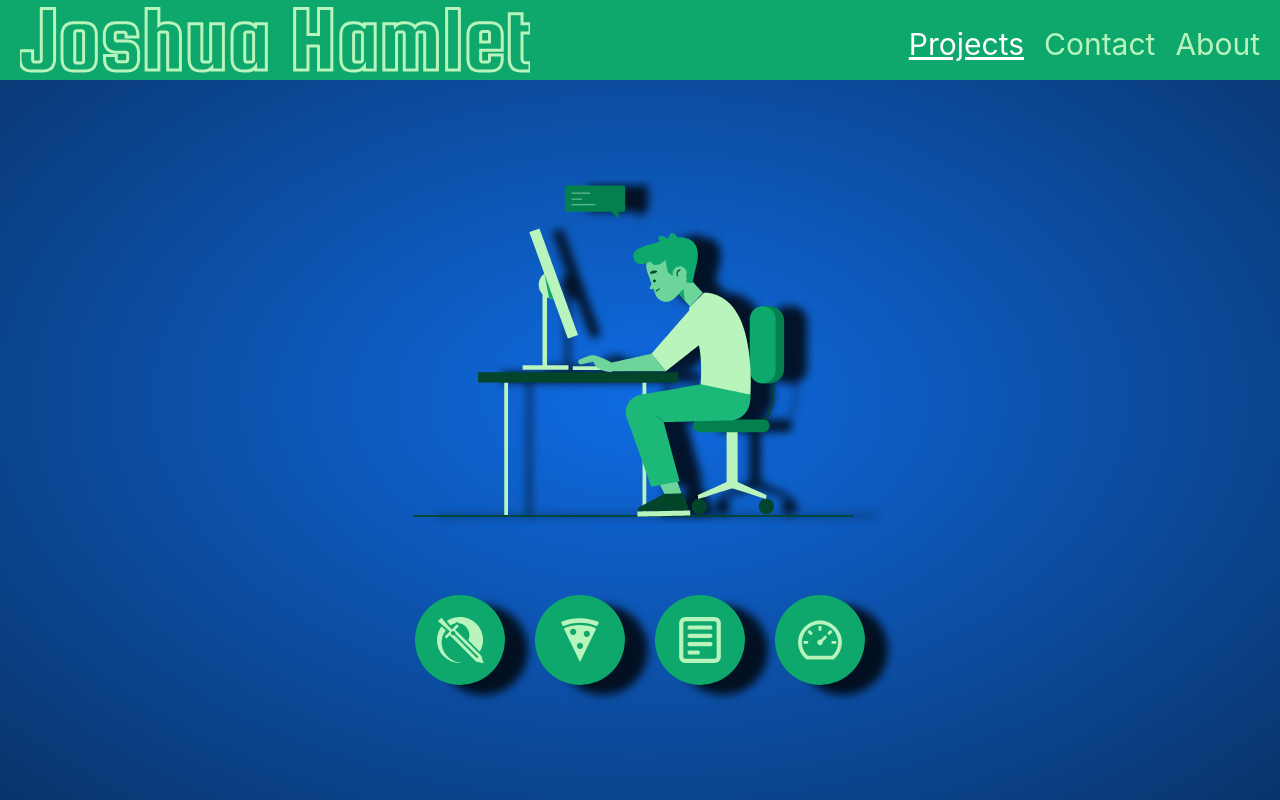
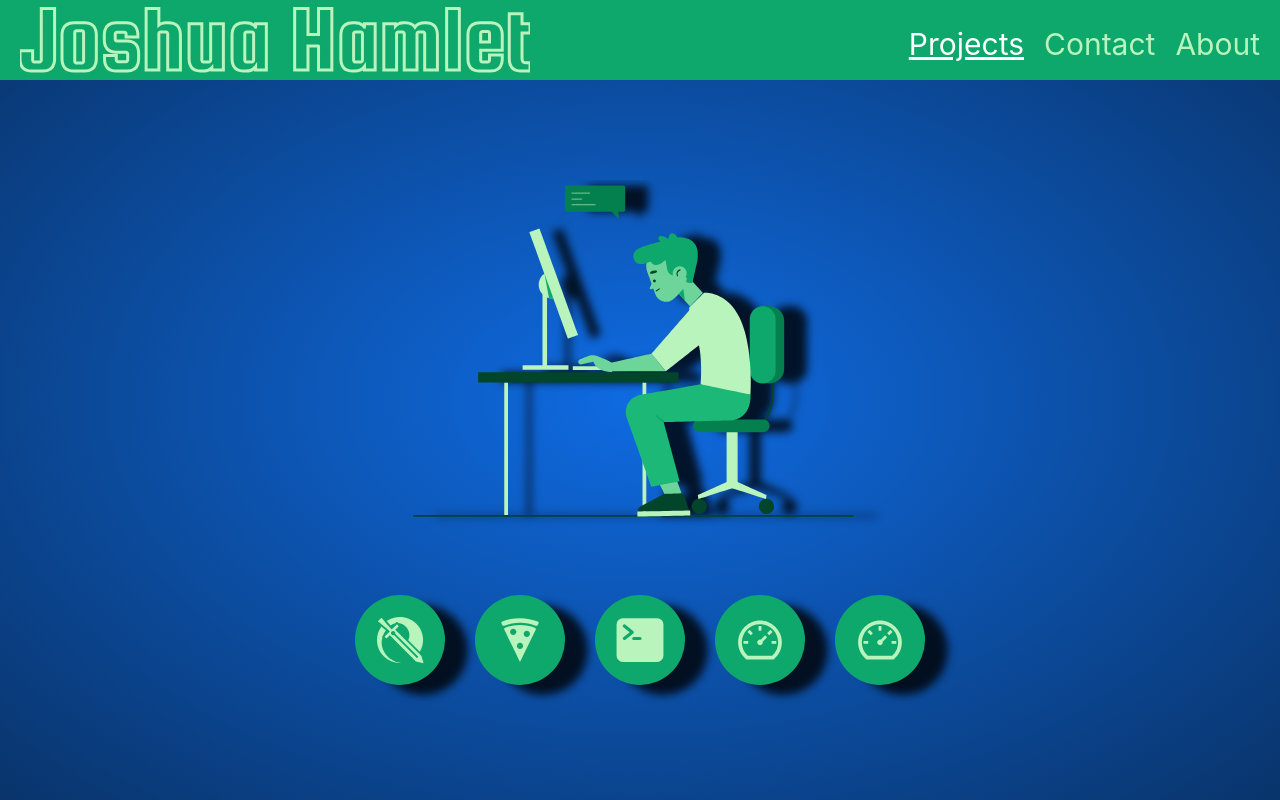
Before and after one commit to joshuahamlet/joshuahamlet.github.io, a React (Create React App) app: page /about in a window 1280 px wide. Built offline with nearby package versions, Linux system fonts and the light colour scheme.

Commit message:
feat: icon updates

```diff
--- a/package.json
+++ b/package.json
@@ -13,7 +13,7 @@
     "lottie-web": "^5.7.3",
     "react": "^16.13.1",
     "react-dom": "^16.13.1",
-    "react-icons": "^3.11.0",
+    "react-icons": "^4.7.1",
     "react-router-dom": "^5.2.0",
     "react-scripts": "3.4.3",
     "yup": "^0.29.3"
--- a/src/Components/Icons.js
+++ b/src/Components/Icons.js
@@ -1,33 +1,31 @@
-import React from "react"
+import React from 'react'
 import { motion } from 'framer-motion'
 import { FaArrowCircleRight } from 'react-icons/fa'
 import './Icons.css'
 
 const Icons = ({ project, setClicky }) => {
-
   const iconCloseHandler = () => {
     setClicky(undefined)
   }
 
   return (
     <>
+      <motion.div layoutId={`icon-${project.id}`} className='icon-big'>
+        <motion.div className='icon-title-box'>
           <motion.div
-        layoutId={`icon-${project.id}`} className="icon-big">
-
-            <motion.div className="icon-title-box">
-            <motion.div onClick={iconCloseHandler} className="icon-title-icon" layoutId={`icon-title-${project.id}`}>
+            onClick={iconCloseHandler}
+            className='icon-title-icon'
+            layoutId={`icon-title-${project.id}`}
+          >
             {project.icon}
           </motion.div>
 
-                <motion.div
-                className="icon-title-text"
-                transition={{ delay: 0.5 }}
-                >
+          <motion.div className='icon-title-text' transition={{ delay: 0.5 }}>
             <motion.div
               initial={{ opacity: 0 }}
               animate={{ opacity: 1 }}
               transition={{ duration: 0.2, delay: 0.5 }}
-                    className="icon-title-text-title"
+              className='icon-title-text-title'
             >
               {console.log(project.title)}
               {project.title}
@@ -36,40 +34,43 @@ const Icons = ({ project, setClicky }) => {
             <motion.a
               initial={{ opacity: 0 }}
               animate={{ opacity: 1 }}
-                    transition={{ duration: 0.2, delay: .75 }}
-                    className="icon-title-text-link"
-                    href="https://legendofsellda.netlify.app" target="_blank"
+              transition={{ duration: 0.2, delay: 0.75 }}
+              className='icon-title-text-link'
+              href={project.link}
+              target='_blank'
             >
-                    go to project  <FaArrowCircleRight style={{transform: "translateY(2px)"}} /></motion.a>
-
+              go to project{' '}
+              <FaArrowCircleRight style={{ transform: 'translateY(2px)' }} />
+            </motion.a>
           </motion.div>
         </motion.div>
 
-            <motion.div className="icon-feature-box"
-            initial={{ x: "-100%", opacity: 1 }}
+        <motion.div
+          className='icon-feature-box'
+          initial={{ x: '-100%', opacity: 1 }}
           animate={{ x: 0, opacity: 1 }}
           transition={{ duration: 0.2, delay: 0.75 }}
         >
-                <motion.div className="icon-feature-box-item"
-                 initial={{ x: "-200%", opacity: 1 }}
+          <motion.div
+            className='icon-feature-box-item'
+            initial={{ x: '-200%', opacity: 1 }}
             animate={{ x: 0, opacity: 1 }}
             transition={{ delay: 1.2 }}
-                 >bloop</motion.div>
+          >
+            bloop
+          </motion.div>
         </motion.div>
 
-            <motion.div className="icon-description-box"
-            initial={{ y: "100%", opacity: 0 }}
+        <motion.div
+          className='icon-description-box'
+          initial={{ y: '100%', opacity: 0 }}
           animate={{ y: 0, opacity: 1 }}
           transition={{ duration: 0.5, delay: 0.75 }}
         >
-                bloop uh doop and shoop duh whoop
-                bloop uh doop and shoop duh whoop
-                bloop uh doop and shoop duh whoop
-                bloop uh doop and shoop duh whoop
-                bloop uh doop and shoop duh whoop
-                bloop uh doop and shoop duh whoop
+          bloop uh doop and shoop duh whoop bloop uh doop and shoop duh whoop
+          bloop uh doop and shoop duh whoop bloop uh doop and shoop duh whoop
+          bloop uh doop and shoop duh whoop bloop uh doop and shoop duh whoop
         </motion.div>
-
       </motion.div>
 
       <motion.div
@@ -78,7 +79,9 @@ const Icons = ({ project, setClicky }) => {
         animate={{ opacity: 1 }}
         exit={{ opacity: 0, transition: { duration: 0.15 } }}
         transition={{ duration: 0.2, delay: 0.15 }}
-        layoutId="icon-background" className="icon-background"/>
+        layoutId='icon-background'
+        className='icon-background'
+      />
     </>
   )
 }
--- a/src/data.js
+++ b/src/data.js
@@ -2,28 +2,39 @@ import React from 'react'
 
 import { GiSpinningSword } from 'react-icons/gi'
 import { IoMdPizza } from 'react-icons/io'
+import { IoTerminal } from 'react-icons/io5'
 import { CgNotes } from 'react-icons/cg'
 import { AiOutlineDashboard } from 'react-icons/ai'
 
 export const projects = [
   {
-        id: "L",
-        title: "Legend of Sellda",
-        icon: <GiSpinningSword/>,
+    id: 'L',
+    title: 'Legend of Sellda',
+    icon: <GiSpinningSword />,
+    link: 'https://legend-of-sellda.web.app',
   },
   {
-        id: "P",
-        title: "Pomodoro Pizza party",
-        icon: <IoMdPizza/>,
+    id: 'P',
+    title: 'Pomodoro Pizza party',
+    icon: <IoMdPizza />,
+    link: 'https://wariolikeplatformer.web.app',
   },
   {
-        id: "T",
-        title: "TBD Project",
-        icon: <CgNotes/>,
+    id: 'T',
+    title: 'TBD Project',
+    icon: <IoTerminal />,
+    link: 'https://react-txt-adventure.web.app',
   },
   {
-        id: "G",
-        title: "TBD Project",
-        icon: <AiOutlineDashboard/>,
-    }
+    id: 'G',
+    title: 'TBD Project',
+    icon: <AiOutlineDashboard />,
+    link: '',
+  },
+  {
+    id: 'D',
+    title: 'Next',
+    icon: <AiOutlineDashboard />,
+    link: '',
+  },
 ]
```
Also changed, not shown: 1 other file (tests, documents, lock files or other folders). Lines whose indentation alone changed are shown as unchanged.
